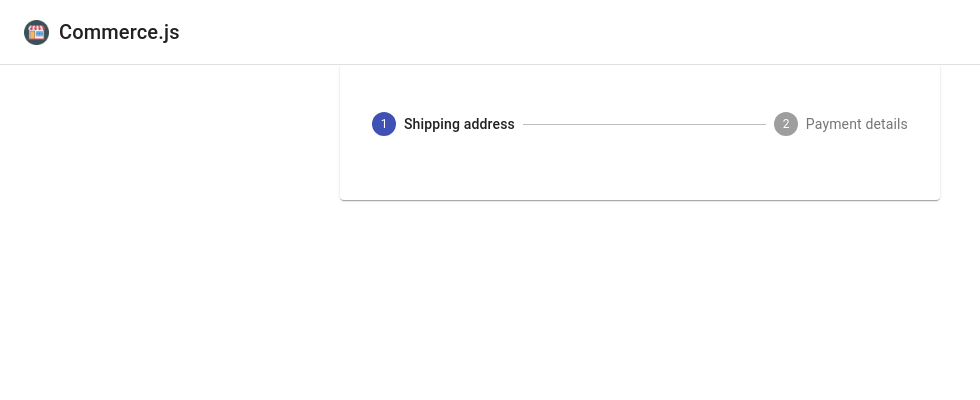
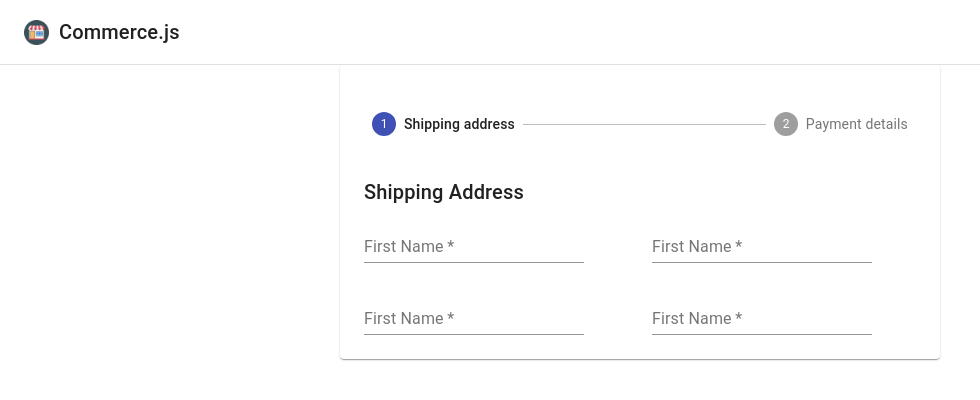
Before and after one commit to nishahs08/e-commerce, a React (Create React App) app: page /checkout in a window 1280 px wide. Shown: the top 400 px of the page, without its empty margins (0-980 px from the left). Built offline with nearby package versions, Linux system fonts and the light colour scheme; no server answers.

Commit message:
proceeding with checkout with shipping address

```diff
--- /dev/null
+++ b/src/Components/Checkout/AddressForm.jsx
@@ -0,0 +1,21 @@
+import { Typography,Grid } from '@material-ui/core';
+import {useForm,FormProvider} from 'react-hook-form';
+import {CustomTextField} from './CustomTextField'
+export const AddressForm=()=>{
+     const method = useForm();
+    return (
+        <>
+        <Typography variant='h6' gutterBottom>Shipping Address</Typography>
+        <FormProvider {...method}>
+            <form onSubmit=''>
+                <Grid container spacing={3}>
+                    <CustomTextField required name='First Name' label='First Name'/>
+                    <CustomTextField required name='First Name' label='First Name'/>
+                    <CustomTextField required name='First Name' label='First Name'/>
+                    <CustomTextField required name='First Name' label='First Name'/>
+                </Grid>
+            </form>
+        </FormProvider>
+        </>
+    )
+}
--- a/src/Components/Checkout/Checkout.jsx
+++ b/src/Components/Checkout/Checkout.jsx
@@ -11,6 +11,8 @@ import {
 } from "@material-ui/core";
 import { makeStyles } from "@material-ui/core";
 import { useState } from "react";
+import {AddressForm} from './AddressForm';
+import {PaymentForm} from './PaymentForm'
 const steps = ["Shipping address", "Payment details"];
 const useStyles = makeStyles((theme) => ({
   appBar: {
@@ -65,6 +67,13 @@ const useStyles = makeStyles((theme) => ({
 export const Checkout = () => {
   const [activeStep, setActiveStep] = useState(0);
 const classes=useStyles();
+
+const Confirmation = () =>(
+  <div>
+    Confirmation
+  </div>
+)
+const Form=()=>activeStep === 0 ? <AddressForm/> : <PaymentForm/>
   return (
     <div className={classes.toolbar}>
       <main className={classes.layout}>
@@ -77,6 +86,7 @@ const classes=useStyles();
               </Step>
             ))}
           </Stepper>
+          {activeStep === steps.length ? <Confirmation/> :<Form/>}
         </Paper>
       </main>
     </div>
--- /dev/null
+++ b/src/Components/Checkout/CustomTextField.jsx
@@ -0,0 +1,11 @@
+import { TextField,Grid} from "@material-ui/core";
+import { Controller, useFormContext } from "react-hook-form";
+
+ export const CustomTextField = ({name,label,required}) => {
+  const { control } = useFormContext();
+  return (
+    <Grid item xs={12} sm={6}>
+      <Controller render={(field)=>(<TextField {...field} label={label} required={required}/>)} control={control} fullWidth name={name} />
+    </Grid>
+  );
+};
--- /dev/null
+++ b/src/Components/Checkout/PaymentForm.jsx
@@ -0,0 +1,5 @@
+ export const PaymentForm=()=>{
+    return (
+        <h3>payment form</h3>
+    )
+}
```
